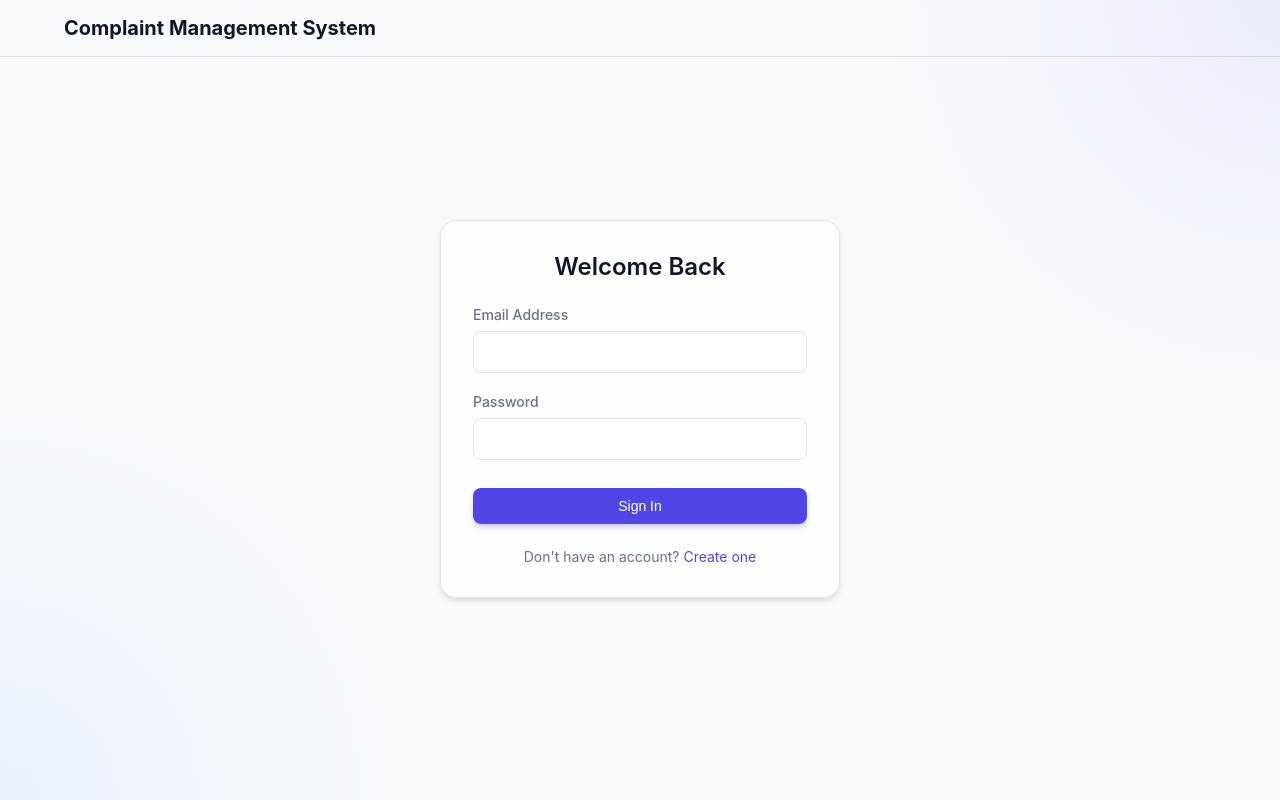
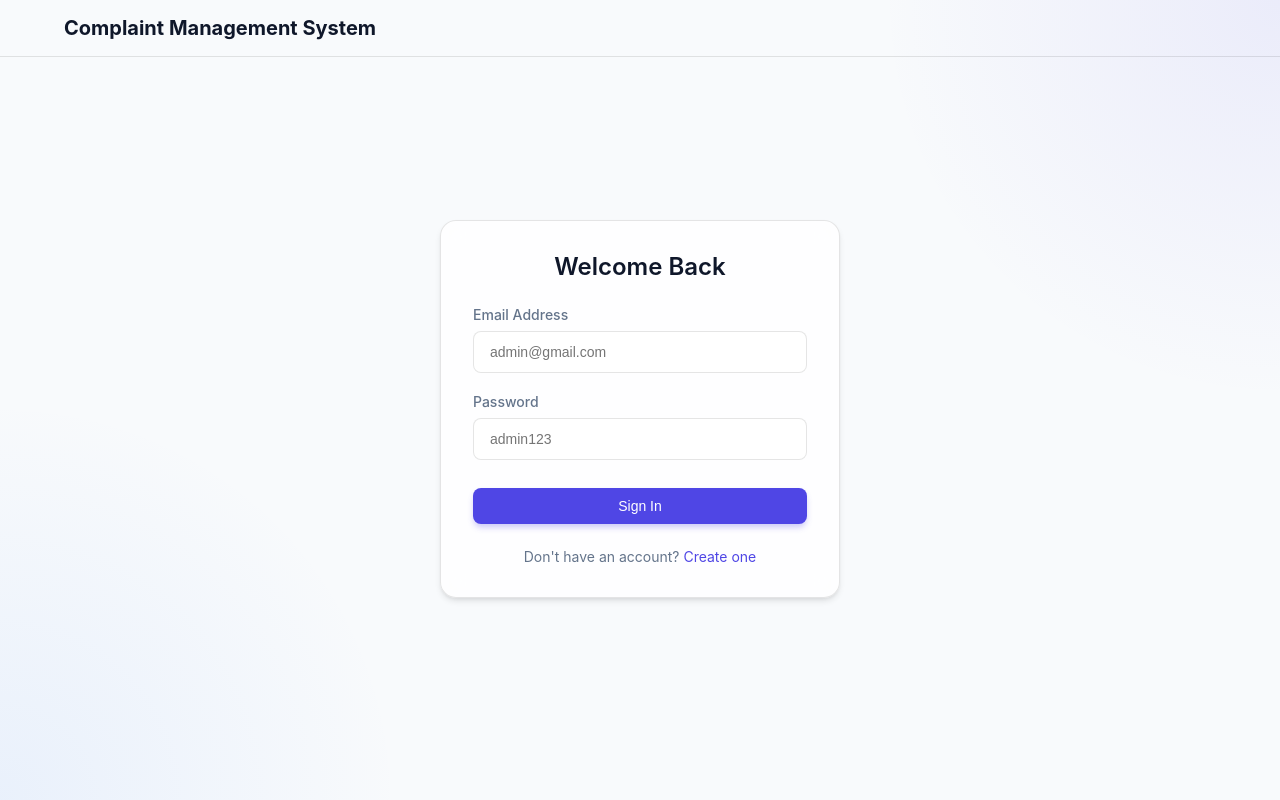
Before and after one commit to rohith-sunilkumar/cms, a React app in the folder frontend/: page /login in a window 1280 px wide. Built offline with nearby package versions, Linux system fonts and the light colour scheme; the HTML template or start-up script is replaced by a standard one.

Commit message:
docs: Add login credential placeholders to help users
- Show admin@gmail.com as email placeholder
- Show admin123 as password placeholder
- Helps users understand what credentials to use

```diff
--- a/frontend/src/pages/Login.jsx
+++ b/frontend/src/pages/Login.jsx
@@ -43,6 +43,7 @@ const Login = () => {
                             type="email"
                             className="form-input"
                             required
+                            placeholder="admin@gmail.com"
                             value={email}
                             onChange={(e) => setEmail(e.target.value)}
                         />
@@ -53,6 +54,7 @@ const Login = () => {
                             type="password"
                             className="form-input"
                             required
+                            placeholder="admin123"
                             value={password}
                             onChange={(e) => setPassword(e.target.value)}
                         />
```
